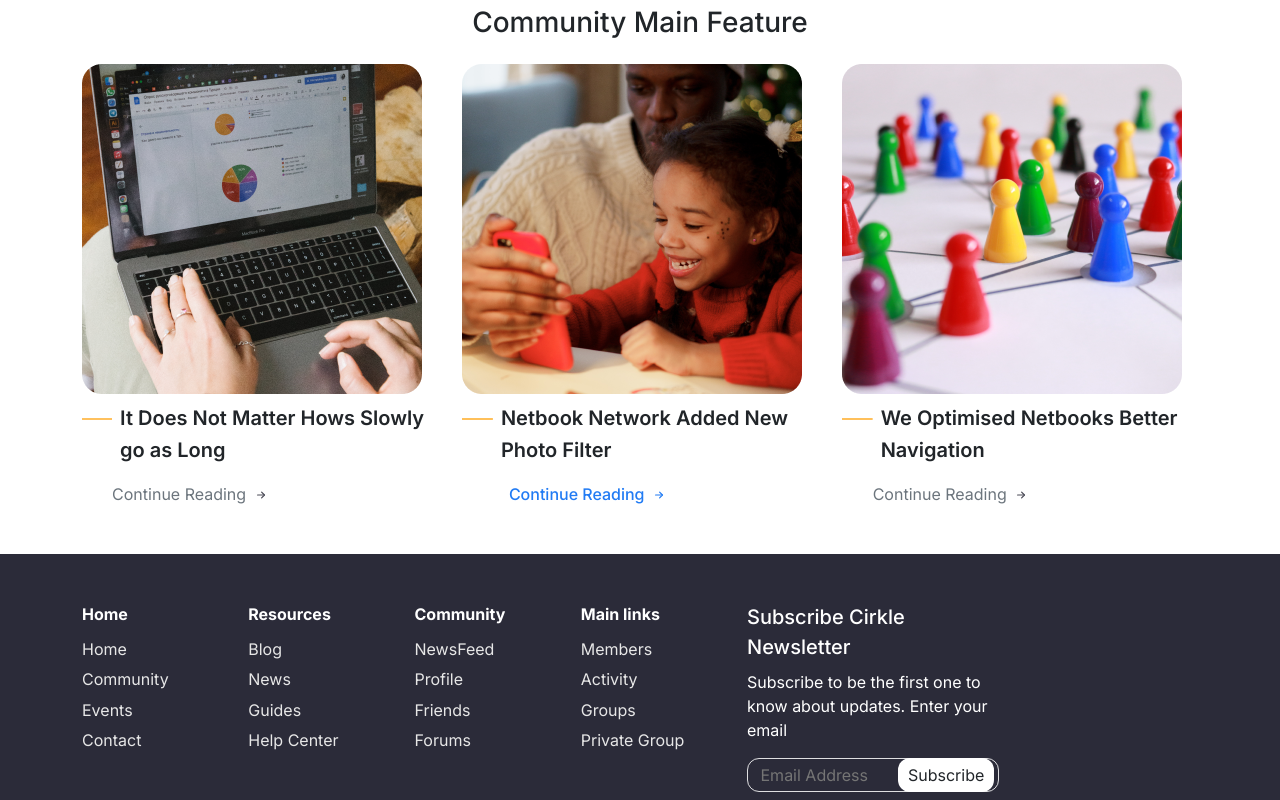
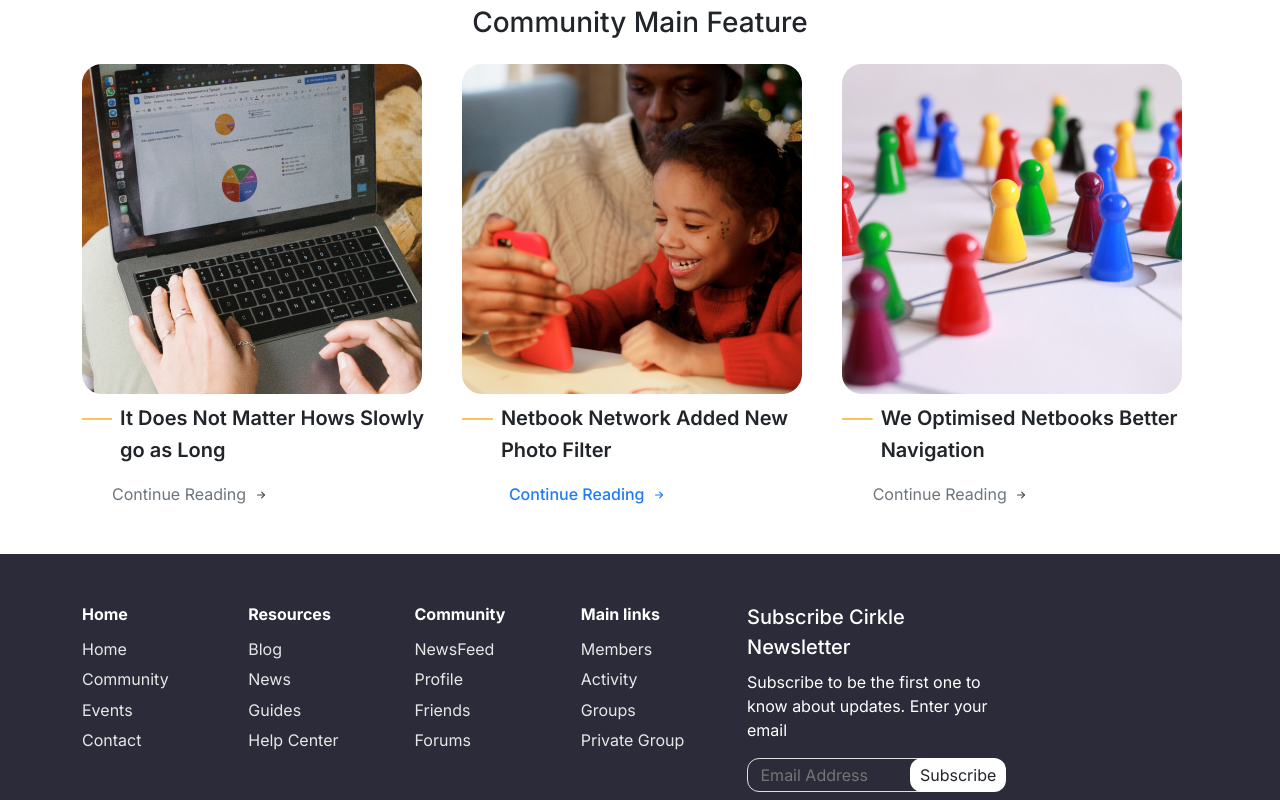
Before and after one commit to RamadanKher/Landing-Page1, a plain HTML site: page index.html in a window 1280 px wide. Shown: the part 3674-4474 px from the top of the page. Drawn offline with Linux system fonts and the light colour scheme.

Commit message:
sec commit

```diff
--- a/css/style.css
+++ b/css/style.css
@@ -484,6 +484,7 @@ footer ul li {
   border-radius: 12px;
   left: 163px;
   padding: 5px 10px;
+  top: 0%;
 }
 @media screen and (max-width: 790px) {
   footer {
--- a/index.html
+++ b/index.html
@@ -521,8 +521,11 @@
             Subscribe to be the first one to know about updates. Enter your
             email
           </p>
-          <input type="search" name="" id="footerInput" class="bg-transparent px-2 py-1" placeholder=" Email Address" />
+          <div class= "position-relative">
+            <input type="search" name="" id="footerInput" class="bg-transparent px-2 py-1" placeholder=" Email Address" />
           <a href="" class="footerLink position-absolute text-dark">Subscribe</a>
+
+          </div>
         </div>
       </div>
     </div>
```
